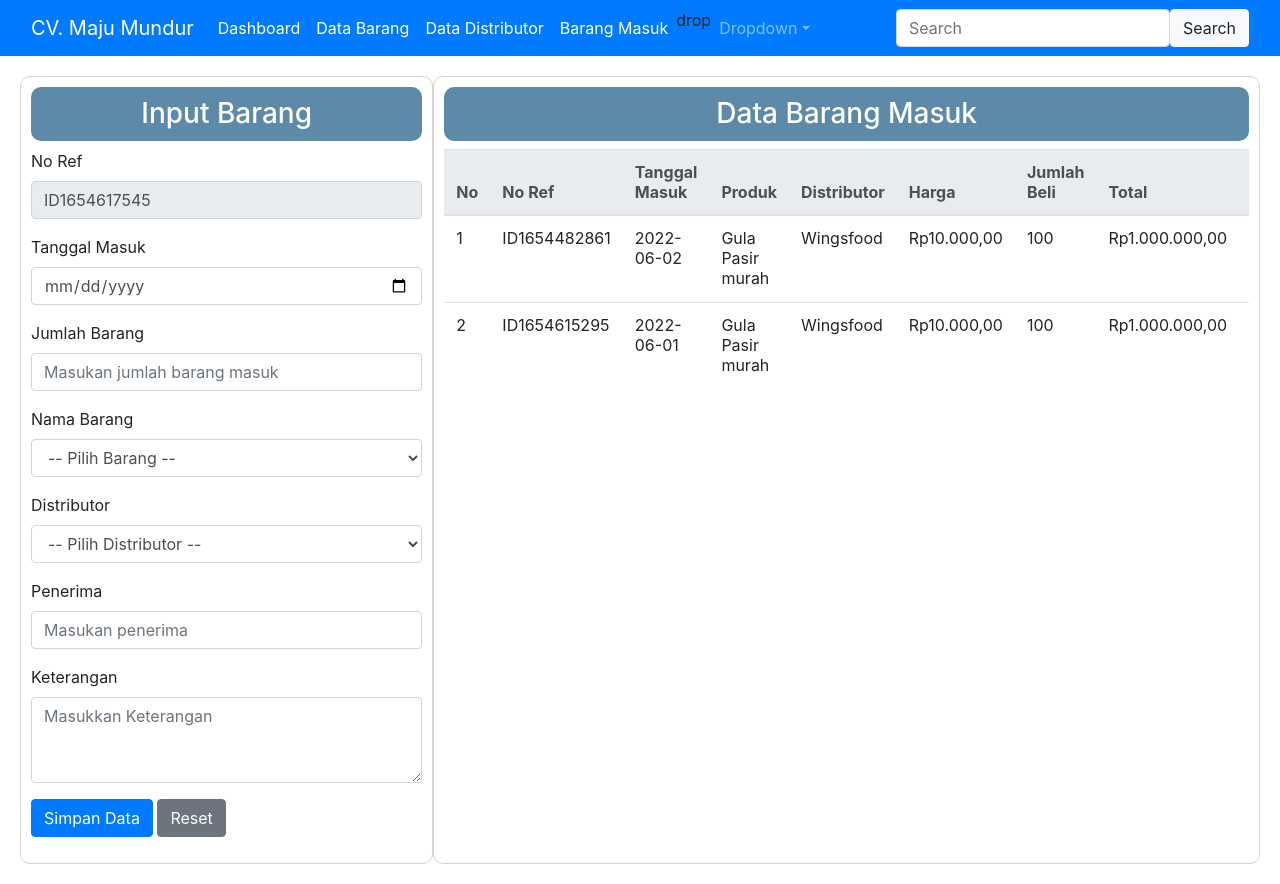
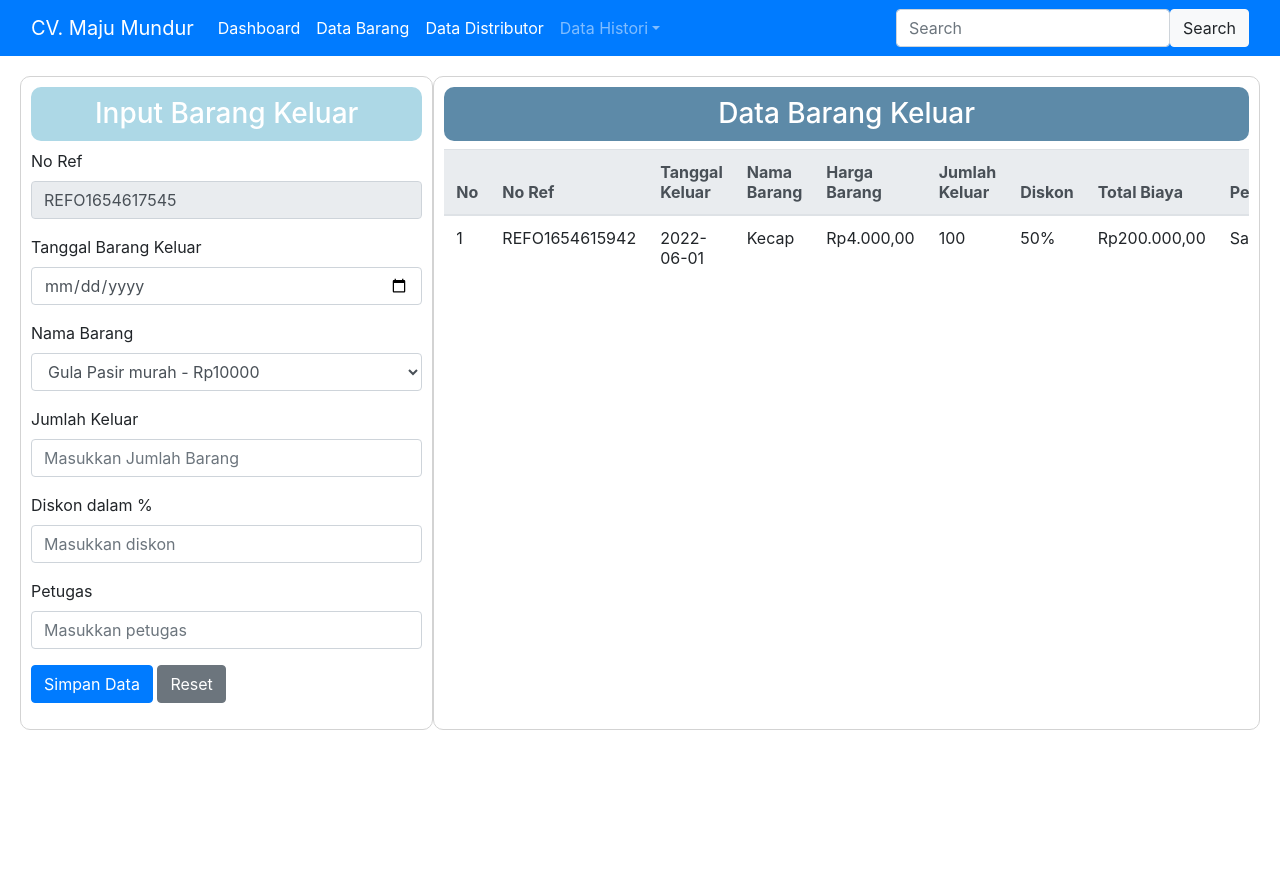
Before and after one commit to MasSahal/rekayasa_internet, a PHP site: page /views/data_barang_keluar.php?edit=DB1231 in a window 1280 px wide. After the commit the page ends 730 px from the top, so only its background shows below. Run offline with PHP 8.4, Linux system fonts and the light colour scheme; data comes from the database, SQL or seed files in the repository; both versions use the stored data as it was after the commit.

Commit message:
rev fix bugs

```diff
--- a/projek/model/database.php
+++ b/projek/model/database.php
@@ -187,7 +187,32 @@ class database
         return $result;
     }
 
+    function data_barang_keluar()
+    {
+        return mysqli_query($this->koneksi, "select * from tbl_barang_keluar JOIN tbl_barang ON tbl_barang_keluar.kd_barang = tbl_barang.kd_barang");
+    }
 
+    function input_barang_keluar($no_ref, $kd_barang, $jumlah, $total, $tanggal_keluar, $petugas, $diskon)
+    {
+        return mysqli_query($this->koneksi, "insert into tbl_barang_keluar values ('$no_ref', '$kd_barang', '$jumlah', '$total', '$tanggal_keluar', '$petugas', '$diskon')");
+    }
+
+    function delete_barang_keluar($no_ref)
+    {
+        return mysqli_query($this->koneksi, "delete from tbl_barang_keluar where no_ref = '$no_ref'");
+    }
+
+    public function tampil_update_barang_keluar($no_ref)
+    {
+        $query = mysqli_query($this->koneksi, "select * from tbl_barang_keluar JOIN tbl_barang ON tbl_barang_keluar.kd_barang = tbl_barang.kd_barang where no_ref = '$no_ref' ");
+
+        return mysqli_fetch_assoc($query);
+    }
+
+    public function update_barang_keluar($no_ref, $kd_barang, $jumlah, $total, $tanggal_keluar, $petugas, $diskon)
+    {
+        return mysqli_query($this->koneksi, "update tbl_barang_keluar set kd_barang = '$kd_barang', jumlah_keluar = '$jumlah', total_biaya = '$total', tanggal_keluar = '$tanggal_keluar', petugas = '$petugas', diskon = '$diskon' where no_ref = '$no_ref'");
+    }
 
 
     # CUSTOM FUNCTION
--- a/projek/views/data_barang.php
+++ b/projek/views/data_barang.php
@@ -60,7 +60,7 @@ $data_barang = $db->data_barang();
                         <?php
                         $no = 0;
                         foreach ($data_barang as $row) {;
-                            var_dump($row) ?>
+                        ?>
                             <tr>
                                 <td><?= $no += 1; ?></td>
                                 <td>
--- a/projek/views/data_barang_keluar.php
+++ b/projek/views/data_barang_keluar.php
@@ -12,7 +12,7 @@ $halaman_utama = new dashboard;
 include('../model/database.php');
 
 $db = new database();
-$data_barang_masuk = $db->data_barang_masuk();
+$data_barang_keluar = $db->data_barang_keluar();
 
 // $data_distributor = $db->data_distributor();
 ?>
@@ -37,51 +37,49 @@ $data_barang_masuk = $db->data_barang_masuk();
 <body>
 
     <div class="row" style="margin: 20px;">
-        <?php include('form_barang_masuk.php'); ?>
+        <?php include('form_barang_keluar.php'); ?>
 
         <div class="col-8" style="border: 1px solid lightgray; border-radius: 10px; padding: 10px;">
-            <h3 style="text-align: center; background-color: #5D8AA8; border-radius: 10px; color: white; padding: 10px;">Data Barang Masuk</h3>
+            <h3 style="text-align: center; background-color: #5D8AA8; border-radius: 10px; color: white; padding: 10px;">Data Barang Keluar</h3>
             <div class="table-responsive">
                 <table class="table table-stripped table-hover">
                     <thead class="thead-light">
                         <tr>
                             <th scope="col">No</th>
                             <th scope="col">No Ref</th>
-                            <th scope="col">Tanggal Masuk</th>
-                            <th scope="col">Produk</th>
-                            <th scope="col">Distributor</th>
-                            <th scope="col">Harga</th>
-                            <th scope="col">Jumlah Beli</th>
-                            <th scope="col">Total</th>
-                            <th scope="col">Penerima</th>
+                            <th scope="col">Tanggal Keluar</th>
+                            <th scope="col">Nama Barang</th>
+                            <th scope="col">Harga Barang</th>
+                            <th scope="col">Jumlah Keluar</th>
+                            <th scope="col">Diskon</th>
+                            <th scope="col">Total Biaya</th>
+                            <th scope="col">Petugas</th>
                             <th scope="col">Aksi</th>
                         </tr>
                     </thead>
                     <tbody>
                         <?php
                         $no = 0;
-                        if ($data_barang_masuk) :
-                            foreach ($data_barang_masuk as $row) {;
+                        foreach ($data_barang_keluar as $row) {;
                             #var_dump($row)
                         ?>
                             <tr>
                                 <td><?= $no += 1; ?></td>
                                 <td><?= $row['no_ref']; ?></td>
-                                    <td><?= $row['tgl_masuk']; ?></td>
+                                <td><?= $row['tanggal_keluar']; ?></td>
                                 <td><?= $row['nm_barang']; ?></td>
-                                    <td><?= $row['nm_distributor']; ?></td>
-                                    <td class="text-right"><?= $db->rupiah($row['harga']); ?></td>
-                                    <td><?= $row['jumlah']; ?></td>
-                                    <td class="text-right"><?= $db->rupiah($row['total']); ?></td>
-                                    <td><?= $row['penerima']; ?></td>
+                                <td><?= $db->rupiah($row['harga']); ?></td>
+                                <td><?= $row['jumlah_keluar']; ?></td>
+                                <td><?= $row['diskon']; ?>%</td>
+                                <td class="text-right"><?= $db->rupiah($row['total_biaya']); ?></td>
+                                <td><?= $row['petugas']; ?></td>
                                 <td>
-                                        <a name="" id="" class="btn btn-sm btn-info" href="data_barang.php?edit=update&&id=<?= $row['kd_barang']; ?>" role="button">Edit</a>
-                                        <a name="" id="" class="btn btn-sm btn-danger" href="../process/proces_barang.php?aksi=delete&&id=<?= $row['kd_barang']; ?>" onclick="return confirm('Yakin ingin menghapus <?= $row['nm_barang']; ?> ?')" role="button"><i class="fa fa-trash" aria-hidden="true"></i> Hapus</a>
+                                    <a name="" id="" class="btn btn-sm btn-info" href="data_barang_keluar.php?edit=update&&id=<?= $row['no_ref']; ?>" role="button">Edit</a>
+                                    <a name="" id="" class="btn btn-sm btn-danger" href="../process/proces_barang_keluar.php?aksi=delete&&id=<?= $row['no_ref']; ?>" onclick="return confirm('Yakin ingin menghapus <?= $row['nm_barang']; ?> ?')" role="button"><i class="fa fa-trash" aria-hidden="true"></i> Hapus</a>
                                 </td>
                             </tr>
                         <?php
-                            };
-                        endif; ?>
+                        }; ?>
                     </tbody>
                 </table>
             </div>
--- /dev/null
+++ b/projek/views/form_barang_keluar.php
@@ -0,0 +1,122 @@
+<?php
+function update_data()
+{
+    $db = new Database();
+    $no_ref = $_GET["id"];
+    $barang_keluar = $db->tampil_update_barang_keluar($no_ref);
+    $data_barang = $db->data_barang();
+?>
+    <div class="col-4" style="border: 1px solid lightgray; border-radius: 10px; padding: 10px;">
+        <h3 style="text-align: center; background-color: lightblue; border-radius: 10px; color: white; padding: 10px;">
+            Update Barang</h3>
+        <form method="post" action="<?= "../process/proces_barang_keluar.php?aksi=update"; ?>" enctype="multipart/form-data">
+            <div class="mb-3">
+                <label class="form-label">No Ref</label>
+                <input type="text" name="no_ref" class="form-control" placeholder="Masukkan Kode Barang" value="<?= $barang_keluar['no_ref']; ?>" readonly>
+            </div>
+
+            <div class="mb-3">
+                <label class="form-label">Tanggal Barang Keluar</label>
+                <input type="date" name="tanggal_keluar" class="form-control" placeholder="Tanggal keluar" value="<?= $barang_keluar['tanggal_keluar']; ?>" required>
+            </div>
+
+            <div class="mb-3">
+                <label class="form-label">Nama Barang</label>
+                <select name="kd_barang" class="form-control" required>
+                    <?php foreach ($data_barang as $row) { ?>
+                        <option value="<?= $row['kd_barang'] ?>" <?= $row['kd_barang'] == $barang_keluar['kd_barang'] ? "selected" : "" ?>><?php echo $row['nm_barang'] ?> - Rp<?php echo $row['harga'] ?></option>
+                    <?php } ?>
+                </select>
+            </div>
+
+
+            <div class="mb-3">
+                <label class="form-label">Jumlah Keluar</label>
+                <input type="number" name="jumlah" min="1" class="form-control" placeholder="Masukkan Jumlah Barang" value="<?= $barang_keluar['jumlah_keluar']; ?>" required>
+            </div>
+
+            <div class="mb-3">
+                <label class="form-label">Diskon dalam %</label>
+                <input type="number" name="diskon" min="1" class="form-control" placeholder="Masukkan diskon" value="<?= $barang_keluar['diskon']; ?>" required>
+            </div>
+            <div class="mb-3">
+                <label class="form-label">Petugas</label>
+                <input type="text" name="petugas" class="form-control" placeholder="Masukkan petugas" value="<?= $barang_keluar['petugas']; ?>" required>
+            </div>
+            <div class="mb-3">
+                <input type="submit" class="btn btn-primary" name="proses" value="Simpan Data">
+                <input type="reset" class="btn btn-secondary" name="reset" value="Reset">
+            </div>
+        </form>
+    </div>
+
+<?php
+}
+function tambah_data()
+{
+    $db = new Database();
+    $data_barang = $db->data_barang();
+?>
+
+    <div class="col-4" style="border: 1px solid lightgray; border-radius: 10px; padding: 10px;">
+        <h3 style="text-align: center; background-color: lightblue; border-radius: 10px; color: white; padding: 10px;">Input
+            Barang Keluar</h3>
+        <form method="post" action="<?= "../process/proces_barang_keluar.php?aksi=tambah"; ?>" enctype="multipart/form-data">
+            <div class="mb-3">
+                <label class="form-label">No Ref</label>
+                <input type="text" name="no_ref" class="form-control" placeholder="Masukkan Kode Barang" value="<?= 'REFO' . time(); ?>" readonly>
+            </div>
+
+            <div class="mb-3">
+                <label class="form-label">Tanggal Barang Keluar</label>
+                <input type="date" name="tanggal_keluar" class="form-control" placeholder="Tanggal keluar" required>
+            </div>
+
+            <div class="mb-3">
+                <label class="form-label">Nama Barang</label>
+                <select name="kd_barang" class="form-control" required>
+                    <?php
+                    foreach ($data_barang as $row) {
+                    ?>
+                        <option value="<?php echo $row['kd_barang'] ?>"><?php echo $row['nm_barang'] ?> - Rp<?php echo $row['harga'] ?></option>
+                    <?php
+                    }
+                    ?>
+                </select>
+            </div>
+
+
+            <div class="mb-3">
+                <label class="form-label">Jumlah Keluar</label>
+                <input type="number" name="jumlah" min="1" class="form-control" placeholder="Masukkan Jumlah Barang" required>
+            </div>
+
+            <div class="mb-3">
+                <label class="form-label">Diskon dalam %</label>
+                <input type="number" name="diskon" min="1" class="form-control" placeholder="Masukkan diskon" required>
+            </div>
+            <div class="mb-3">
+                <label class="form-label">Petugas</label>
+                <input type="text" name="petugas" class="form-control" placeholder="Masukkan petugas" required>
+            </div>
+
+            <div class="mb-3">
+                <input type="submit" class="btn btn-primary" name="proses" value="Simpan Data">
+                <input type="reset" class="btn btn-secondary" name="reset" value="Reset">
+            </div>
+
+        </form>
+
+    </div>
+
+<?php } ?>
+
+<?php
+error_reporting(E_ALL ^ (E_NOTICE | E_WARNING));
+$edit = $_GET['edit'];
+if ($edit == "update") {
+    update_data();
+} else {
+    tambah_data();
+}
+?>
--- a/projek/views/form_barang_masuk.php
+++ b/projek/views/form_barang_masuk.php
@@ -63,7 +63,7 @@ function tambah_data()
 ?>
     <div class="col-4" style="border: 1px solid lightgray; border-radius: 10px; padding: 10px;">
         <form action="../process/proces_barang_masuk.php?aksi=tambah" method="post">
-            <h3 style="text-align: center; background-color: #5D8AA8; border-radius: 10px; color: white; padding: 10px;">Input Barang</h3>
+            <h3 style="text-align: center; background-color: #5D8AA8; border-radius: 10px; color: white; padding: 10px;">Input Barang Masuk</h3>
             <div class="mb-3">
                 <label class="form-label">No Ref</label>
                 <input type="text" name="no_ref" class="form-control" value="<?= "ID" . time(); ?>" readonly>
--- a/projek/views/menu.php
+++ b/projek/views/menu.php
@@ -15,12 +15,9 @@
                 <li class="nav-item">
                     <a class="nav-link active" aria-current="page" href="data_distributor.php">Data Distributor</a>
                 </li>
-                <li class="nav-item">
-                    <a class="nav-link active" aria-current="page" href="data_barang_masuk.php">Barang Masuk</a>
-                </li>
-                drop
+
                 <li class="nav-item dropdown">
-                    <a class="nav-link dropdown-toggle" data-toggle="dropdown" href="#" role="button" aria-haspopup="true" aria-expanded="false">Dropdown</a>
+                    <a class="nav-link dropdown-toggle" data-toggle="dropdown" href="#" role="button" aria-haspopup="true" aria-expanded="false">Data Histori</a>
                     <div class="dropdown-menu">
                         <a class="dropdown-item" href="data_barang_masuk.php">Barang Masuk</a>
                         <a class="dropdown-item" href="data_barang_keluar.php">Barang Keluar</a>
```
Also changed, not shown: praktikum/form_barang_keluar.php (+4 -16 lines), praktikum/proses_barang_keluar.php (+0 -9 lines), projek/process/proces_barang_keluar.php (added, +102 -0 lines), projek/process/proces_barang_masuk.php (+9 -9 lines), projek/toko.sql (+34 -4 lines), projek/dokumen/5902-image_2022-06-07_223010024.png (added), projek/dokumen/6696-image_2022-06-06_082240950.png (deleted), projek/dokumen/8096-kubo-main-0-1aef0bb9217c95ca23f0470e8571b9f9.jpg (deleted), 2 other files. Lines whose indentation alone changed are shown as unchanged.
